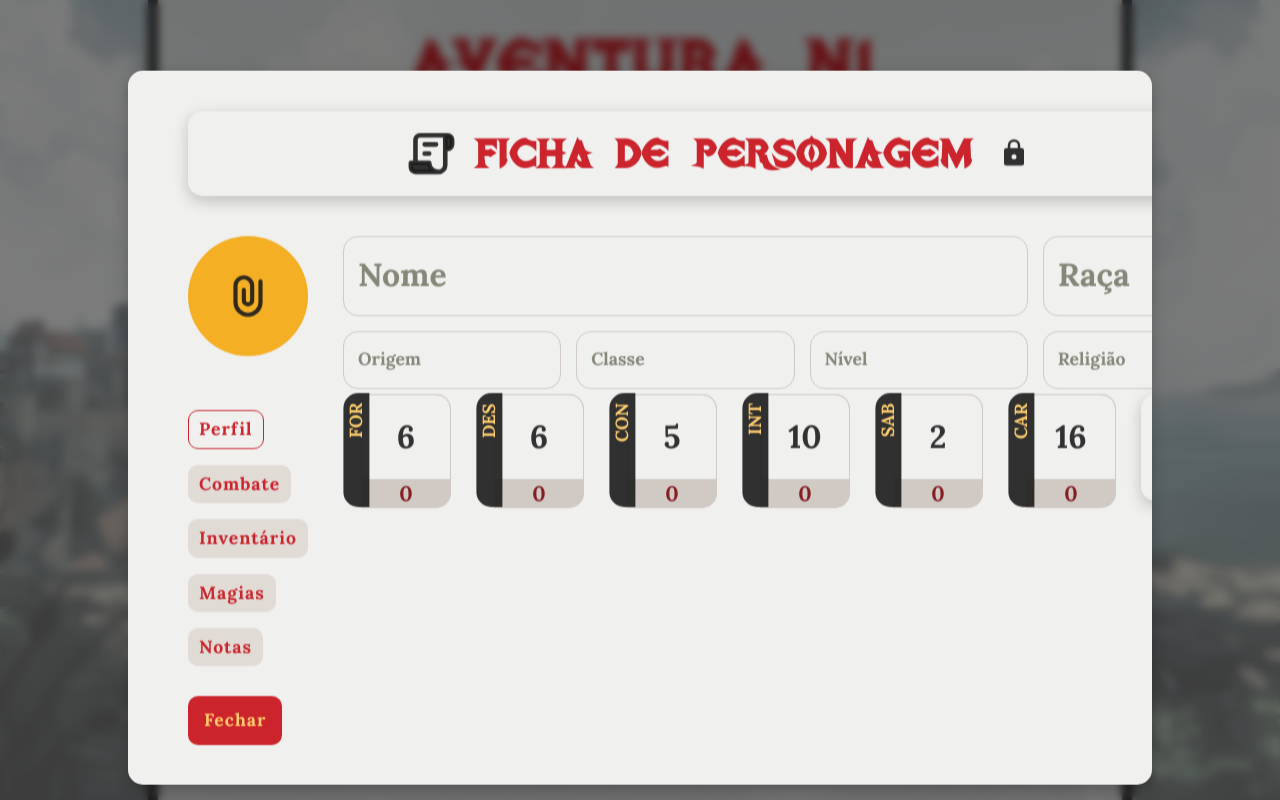
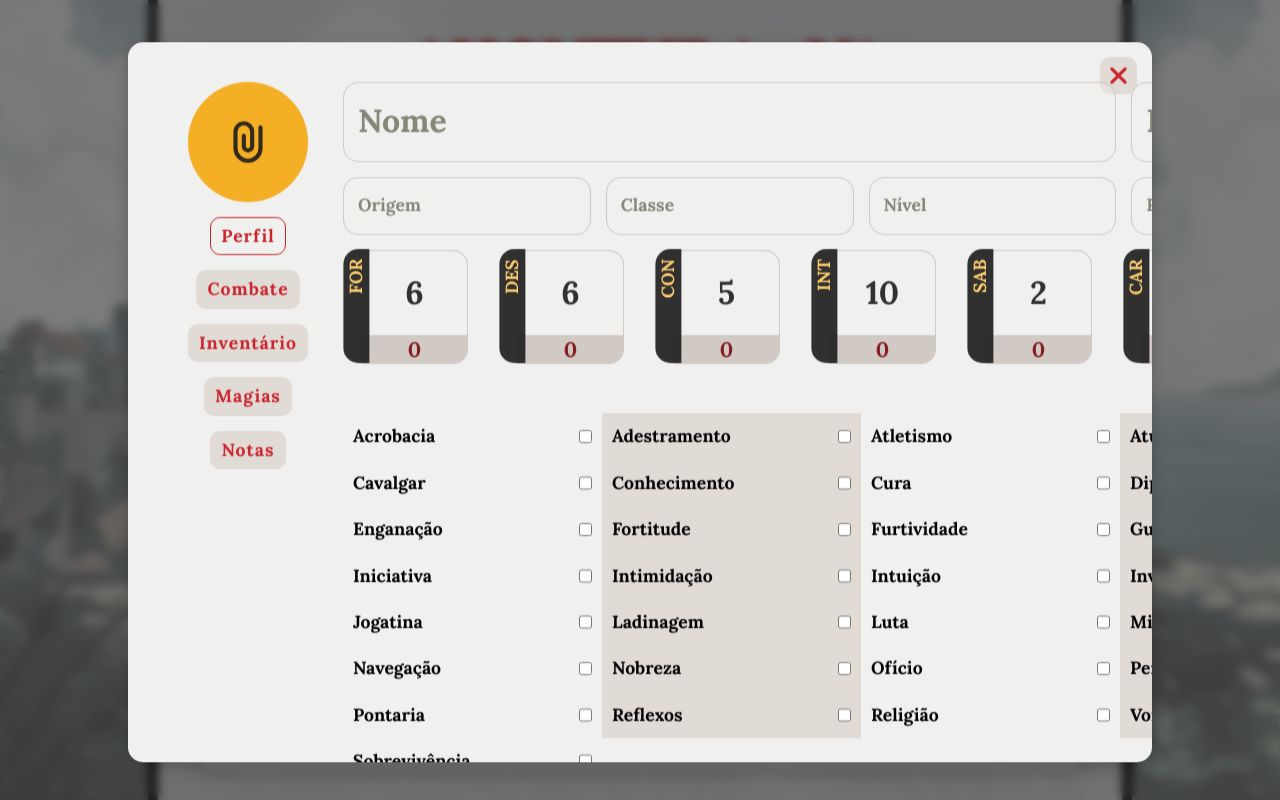
Before and after one commit to line-em/tormenta-party, a Next.js app: page / in a window 1280 px wide. Both pictures are taken after a click on the button "Anisha Tariq". Built offline with nearby package versions, Linux system fonts and the light colour scheme; no server answers.

Commit message:
visual changes

```diff
--- a/src/assets/svgs/Remove.jsx
+++ b/src/assets/svgs/Remove.jsx
@@ -10,7 +10,7 @@ export default function Remove(props) {
 			<g fill="none" fillRule="evenodd">
 				<path d="M24 0v24H0V0h24ZM12.593 23.258l-.011.002l-.071.035l-.02.004l-.014-.004l-.071-.035c-.01-.004-.019-.001-.024.005l-.004.01l-.017.428l.005.02l.01.013l.104.074l.015.004l.012-.004l.104-.074l.012-.016l.004-.017l-.017-.427c-.002-.01-.009-.017-.017-.018Zm.265-.113l-.013.002l-.185.093l-.01.01l-.003.011l.018.43l.005.012l.008.007l.201.093c.012.004.023 0 .029-.008l.004-.014l-.034-.614c-.003-.012-.01-.02-.02-.022Zm-.715.002a.023.023 0 0 0-.027.006l-.006.014l-.034.614c0 .012.007.02.017.024l.015-.002l.201-.093l.01-.008l.004-.011l.017-.43l-.003-.012l-.01-.01l-.184-.092Z"></path>
 				<path
-					fill="var(--black)"
+					fill="var(--red)"
 					d="m12 14.121l5.303 5.304a1.5 1.5 0 0 0 2.122-2.122L14.12 12l5.304-5.303a1.5 1.5 0 1 0-2.122-2.121L12 9.879L6.697 4.576a1.5 1.5 0 1 0-2.122 2.12L9.88 12l-5.304 5.303a1.5 1.5 0 1 0 2.122 2.122L12 14.12Z"
 				></path>
 			</g>
--- a/src/components/Attributes/Attributes.module.css
+++ b/src/components/Attributes/Attributes.module.css
@@ -1,6 +1,6 @@
 .attrGrid {
 	display: grid;
-	grid-template-columns: repeat(6, minmax(108px, 1fr)) minmax(120px, 2fr);
+	grid-template-columns: repeat(6, minmax(131px, auto)) minmax(100px, 1fr);
 	gap: var(--spacing-m);
 }
 
--- a/src/components/CharacterSheet/CharacterSheet.jsx
+++ b/src/components/CharacterSheet/CharacterSheet.jsx
@@ -7,6 +7,7 @@ import { useState } from "react";
 import Circle from "../Circle/Circle";
 import Clips from "@/assets/svgs/Clips";
 import LockButton from "../LockButton/LockButton";
+import Pericias from "./Pericias";
 
 export default function CharacterSheet({ character }) {
 	const [isLocked, setIsLocked] = useState(true);
@@ -14,20 +15,15 @@ export default function CharacterSheet({ character }) {
 
 	return (
 		<div className={styles.characterSheet}>
-			<SectionHeading
-				icon={"scroll"}
-				// row={false}
+			<aside>
+				<Circle
+					width={"100%"}
+					height={"auto"}
+					min-width={"9vw"}
+					max-width={"10vw"}
 				>
-				Ficha de Personagem
-				<LockButton isLocked={isLocked} setIsLocked={setIsLocked} />
-			</SectionHeading>
-			<BasicInfo isLocked={isLocked} />
-			<Attributes isLocked={isLocked} />
-			<aside>
-				<Circle width={"100%"} height={"auto"} max-width={"10vw"}>
 					<Clips width={50} height={50} />
 				</Circle>
-			</aside>
 				<nav>
 					<button disabled={currentTab === "main"}>Perfil</button>
 					<button>Combate</button>
@@ -35,6 +31,16 @@ export default function CharacterSheet({ character }) {
 					<button>Magias</button>
 					<button>Notas</button>
 				</nav>
+			</aside>
+			<article className="no-shadow">
+				<BasicInfo isLocked={isLocked} />
+				<Attributes isLocked={isLocked} />
+				<Pericias />
+				<footer>
+					<LockButton isLocked={isLocked} setIsLocked={setIsLocked} />
+					<button>Save</button>
+				</footer>
+			</article>
 		</div>
 	);
 }
--- a/src/components/CharacterSheet/CharacterSheet.module.css
+++ b/src/components/CharacterSheet/CharacterSheet.module.css
@@ -1,40 +1,52 @@
 .characterSheet {
 	display: grid;
 	grid-template-columns: 1fr 5fr;
+	grid-template-rows: auto;
 	grid-auto-flow: dense;
 	margin: var(--spacing-s) var(--spacing-m);
-	gap: var(--spacing-xxs) var(--spacing-l);
+	gap: var(--spacing-xs) var(--spacing-l);
 	grid-template-areas: "sidebar content";
 }
 
-.characterSheet header {
-	grid-column: span 2;
-	margin-block-end: var(--spacing-l);
-}
-
-.characterSheet > :where(aside, nav, button) {
+.characterSheet > aside {
 	grid-column: sidebar;
 }
 
-.characterSheet > :where(form, section, ul) {
+.characterSheet > article {
 	grid-column: content;
+	display: flex;
+	flex-direction: column;
+	gap: var(--spacing-s);
 }
 
-.characterSheet button {
-	width: fit-content;
+.characterSheet footer {
+	grid-column: span 2;
+	display: flex;
+	gap: var(--spacing-s);
+	margin-top: auto;
+	place-items: end;
+	place-content: end;
+	margin-inline-end: 0;
+}
+
+.characterSheet aside {
+	margin-inline: auto;
 }
 
 .characterSheet nav {
 	display: flex;
 	flex-direction: column;
 	flex-wrap: wrap;
-	gap: 0 var(--spacing-s);
+	align-items: center;
+	gap: var(--spacing-s);
+	margin-block-start: var(--spacing-s);
 }
 
 .characterSheet nav button {
 	background-color: var(--warm-grey-light);
 	color: var(--red);
 	padding: var(--spacing-xxs) var(--spacing-xs);
+	position: relative;
 }
 
 .characterSheet nav button:not(:disabled):hover {
--- /dev/null
+++ b/src/components/CharacterSheet/Pericias.jsx
@@ -0,0 +1,26 @@
+import { pericias } from "@/data/pericias";
+import styles from "./Pericias.module.css";
+
+const Pericias = () => {
+	return (
+		<ul className={styles.list}>
+			{/* <SectionHeading icon="scroll" small>
+                    Perícias
+                </SectionHeading> */}
+			{/* <h2>Perícias</h2> */}
+			{pericias.map((item) => (
+				<li>
+					<strong>{item.skill}</strong>
+					<input
+						type="checkbox"
+						name={item.skill}
+						id={item.skill}
+						checked={item.trained}
+					/>
+				</li>
+			))}
+		</ul>
+	);
+};
+
+export default Pericias;
--- /dev/null
+++ b/src/components/CharacterSheet/Pericias.module.css
@@ -0,0 +1,23 @@
+.list {
+	display: grid;
+	grid-template-columns: repeat(4, 1fr);
+	min-height: auto;
+	margin-block-start: var(--spacing-s);
+	place-items: start;
+	place-content: start;
+}
+
+.list li {
+	padding: var(--spacing-xs);
+	width: 100%;
+	display: flex;
+	justify-content: space-between;
+}
+
+.list > li:nth-child(2n) {
+	background-color: var(--warm-grey-light);
+}
+
+.list input {
+	width: auto;
+}
--- a/src/components/Headings/SectionHeading.jsx
+++ b/src/components/Headings/SectionHeading.jsx
@@ -3,11 +3,13 @@ import DefaultUser from "@/assets/svgs/DefaultUser";
 import Dices from "@/assets/svgs/Dices.jsx";
 import MajesticonsScrollText from "@/assets/svgs/Scroll";
 import RiSwordFill from "@/assets/svgs/Swords";
-const SectionHeading = ({ icon = "none", row = true, children }) => {
+const SectionHeading = ({ icon = "none", small = false, children }) => {
 	return (
-		<header className={`section-style ${row && "row"}`}>
+		<header className={`section-style row`}>
 			{(() => {
-				const iconProps = { width: 55, height: 55 };
+				const iconProps = small
+					? { width: 30, height: 30 }
+					: { width: 50, height: 50 };
 				switch (icon) {
 					case "dice":
 						return <Dices {...iconProps} />;
@@ -23,7 +25,11 @@ const SectionHeading = ({ icon = "none", row = true, children }) => {
 						return;
 				}
 			})()}
-			<h1 className="tormenta">{children}</h1>
+			{small ? (
+				<h2 className="tormenta">{children}</h2>
+			) : (
+				<h1 className="tormenta">{children}</h1>
+			)}
 		</header>
 	);
 };
--- a/src/components/Modal/Modal.jsx
+++ b/src/components/Modal/Modal.jsx
@@ -1,4 +1,5 @@
 import { forwardRef } from "react";
+import Remove from "@/assets/svgs/Remove";
 
 const Modal = forwardRef(({ children, onClose }, ref) => {
 	const isClickInsideRectangle = (e, element) => {
@@ -18,8 +19,10 @@ const Modal = forwardRef(({ children, onClose }, ref) => {
 			}
 			ref={ref}
 		>
+			<button onClick={onClose} className="modal-button">
+				<Remove width={25} height={25} />
+			</button>
 			{children}
-			<button onClick={onClose}>Fechar</button>
 		</dialog>
 	);
 });
--- /dev/null
+++ b/src/data/pericias.js
@@ -0,0 +1,31 @@
+export const pericias = [
+	{ skill: "Acrobacia", trained: false },
+	{ skill: "Adestramento", trained: false },
+	{ skill: "Atletismo", trained: false },
+	{ skill: "Atuação", trained: false },
+	{ skill: "Cavalgar", trained: false },
+	{ skill: "Conhecimento", trained: false },
+	{ skill: "Cura", trained: false },
+	{ skill: "Diplomacia", trained: false },
+	{ skill: "Enganação", trained: false },
+	{ skill: "Fortitude", trained: false },
+	{ skill: "Furtividade", trained: false },
+	{ skill: "Guerra", trained: false },
+	{ skill: "Iniciativa", trained: false },
+	{ skill: "Intimidação", trained: false },
+	{ skill: "Intuição", trained: false },
+	{ skill: "Investigação", trained: false },
+	{ skill: "Jogatina", trained: false },
+	{ skill: "Ladinagem", trained: false },
+	{ skill: "Luta", trained: false },
+	{ skill: "Misticismo", trained: false },
+	{ skill: "Navegação", trained: false },
+	{ skill: "Nobreza", trained: false },
+	{ skill: "Ofício", type: "", trained: false },
+	{ skill: "Percepção", trained: false },
+	{ skill: "Pontaria", trained: false },
+	{ skill: "Reflexos", trained: false },
+	{ skill: "Religião", trained: false },
+	{ skill: "Vontade", trained: false },
+	{ skill: "Sobrevivência", trained: false }
+];
--- a/src/styles/animation.css
+++ b/src/styles/animation.css
@@ -1,24 +1,24 @@
 @keyframes entrance {
 	0% {
 		opacity: 0;
-		transform: translateY(0);
+		transform: translateY(-3%);
 	}
 
 	100% {
 		opacity: 1;
-		transform: translateY(5%);
+		transform: translateY(1%);
 	}
 }
 
 @keyframes leaving {
 	0% {
 		opacity: 1;
-		transform: translateY(5%);
+		transform: translateY(1%);
 	}
 
 	100% {
 		opacity: 0;
-		transform: translateY(0);
+		transform: translateY(-3%);
 	}
 }
 
--- a/src/styles/globals.css
+++ b/src/styles/globals.css
@@ -225,7 +225,9 @@ button:disabled {
 }
 
 dialog {
+	position: relative;
 	width: 80%;
+	max-height: 90dvh;
 	background-color: var(--white);
 	padding: var(--spacing-m) var(--spacing-l);
 	border-radius: var(--spacing-s);
@@ -253,13 +255,17 @@ html:has(dialog[open]) {
 	overflow: hidden;
 }
 
-dialog button {
-	margin-block-start: 1rem;
+dialog > button {
+	top: var(--spacing-s);
+	right: var(--spacing-s);
+	width: fit-content;
+	position: absolute;
+	padding: var(--spacing-xxs);
+	background-color: var(--warm-grey-light);
 }
 
-dialog > button {
-	margin: var(--spacing-s) var(--spacing-m);
-	width: fit-content;
+dialog > button:hover {
+	background-color: var(--warm-grey);
 }
 
 dialog svg {
```
Lines whose indentation alone changed are shown as unchanged.
